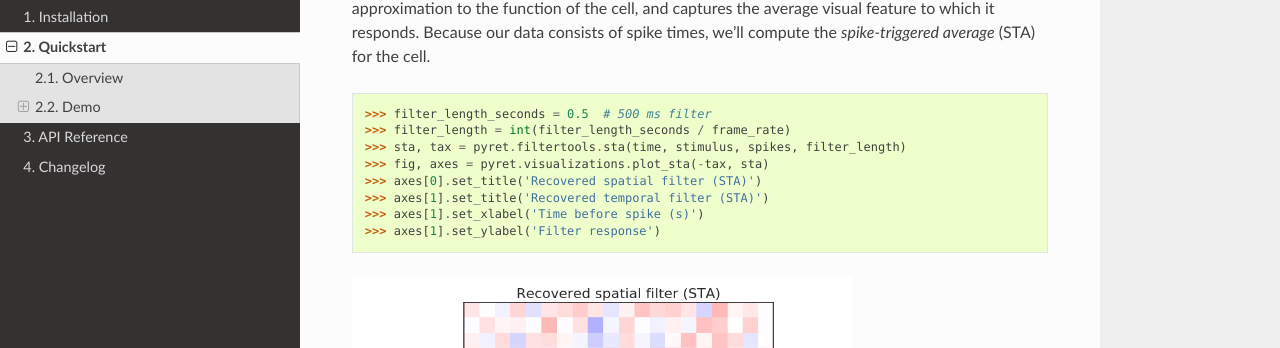
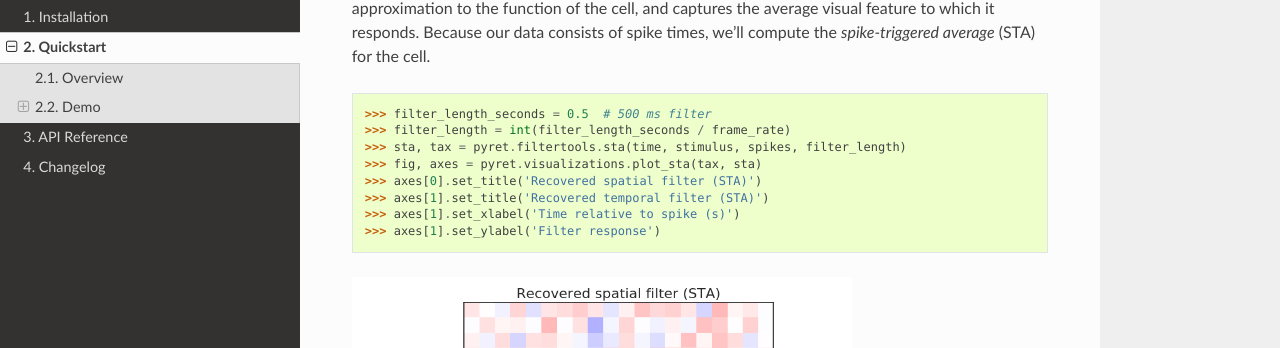
Before and after one commit to baccuslab/pyret, a Sphinx documentation site: the page built from docs/quickstart.rst, in a window 1280 px wide and 1400 px high, scrolled down 2940 px. Shown: the part 103-451 px from the top of the window. Built offline with Sphinx 7.4.7 and the Read the Docs theme 2.0.0, drawn with Linux system fonts in a browser that asks for light colours; the version number could not be read and is left out.

Commit message:
Fixes a few errors in quickstart for new API.

```diff
--- a/docs/quickstart.rst
+++ b/docs/quickstart.rst
@@ -122,10 +122,10 @@ the *spike-triggered average* (STA) for the cell.
     >>> filter_length_seconds = 0.5  # 500 ms filter
     >>> filter_length = int(filter_length_seconds / frame_rate)
     >>> sta, tax = pyret.filtertools.sta(time, stimulus, spikes, filter_length)
-    >>> fig, axes = pyret.visualizations.plot_sta(-tax, sta)
+    >>> fig, axes = pyret.visualizations.plot_sta(tax, sta)
     >>> axes[0].set_title('Recovered spatial filter (STA)')
     >>> axes[1].set_title('Recovered temporal filter (STA)')
-    >>> axes[1].set_xlabel('Time before spike (s)')
+    >>> axes[1].set_xlabel('Time relative to spike (s)')
     >>> axes[1].set_ylabel('Filter response')
 
 .. image:: /pyret-tutorial-figures/recovered-sta.png
```
Also changed, not shown: other parts of docs/quickstart.rst (+1 -1 lines).
